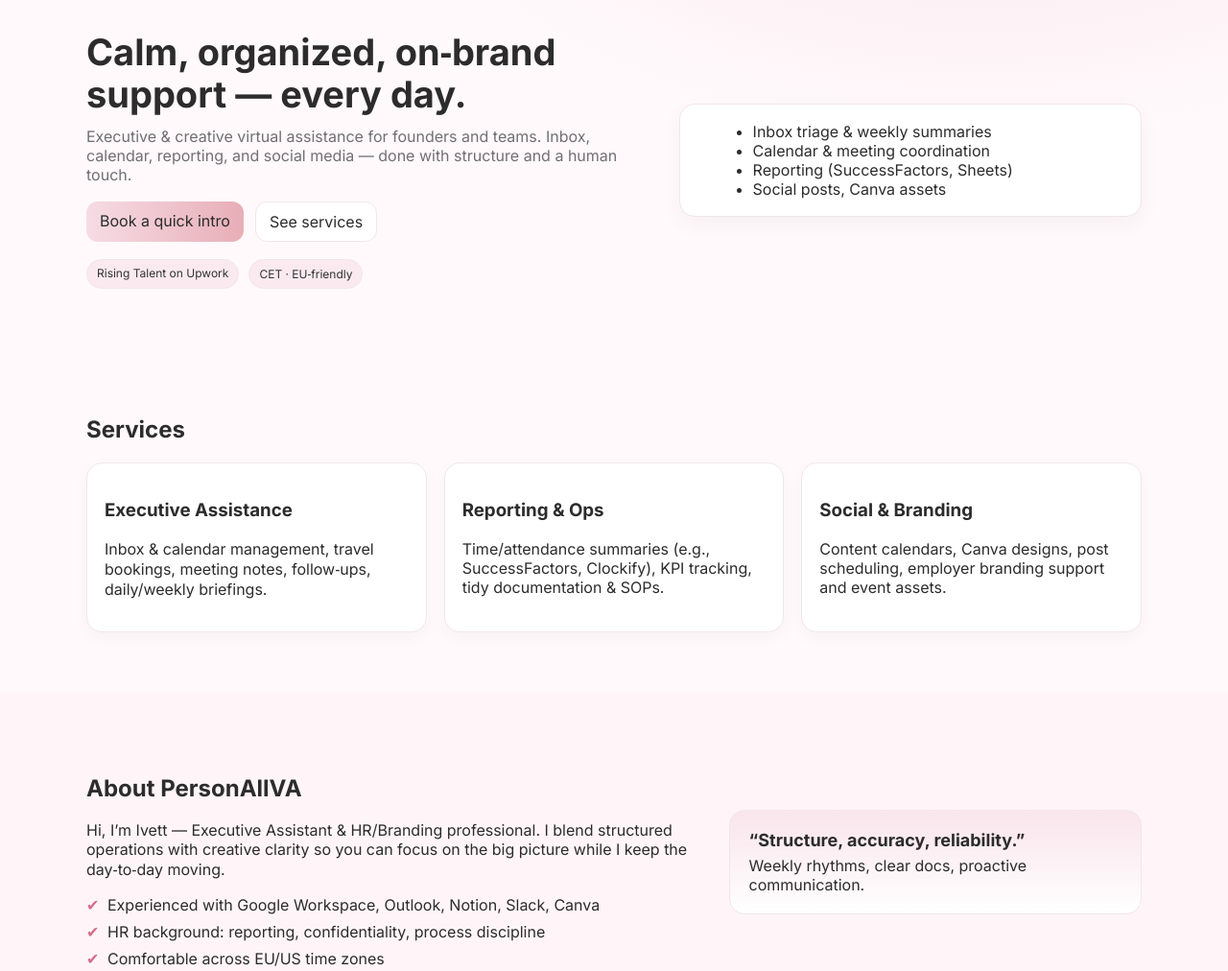
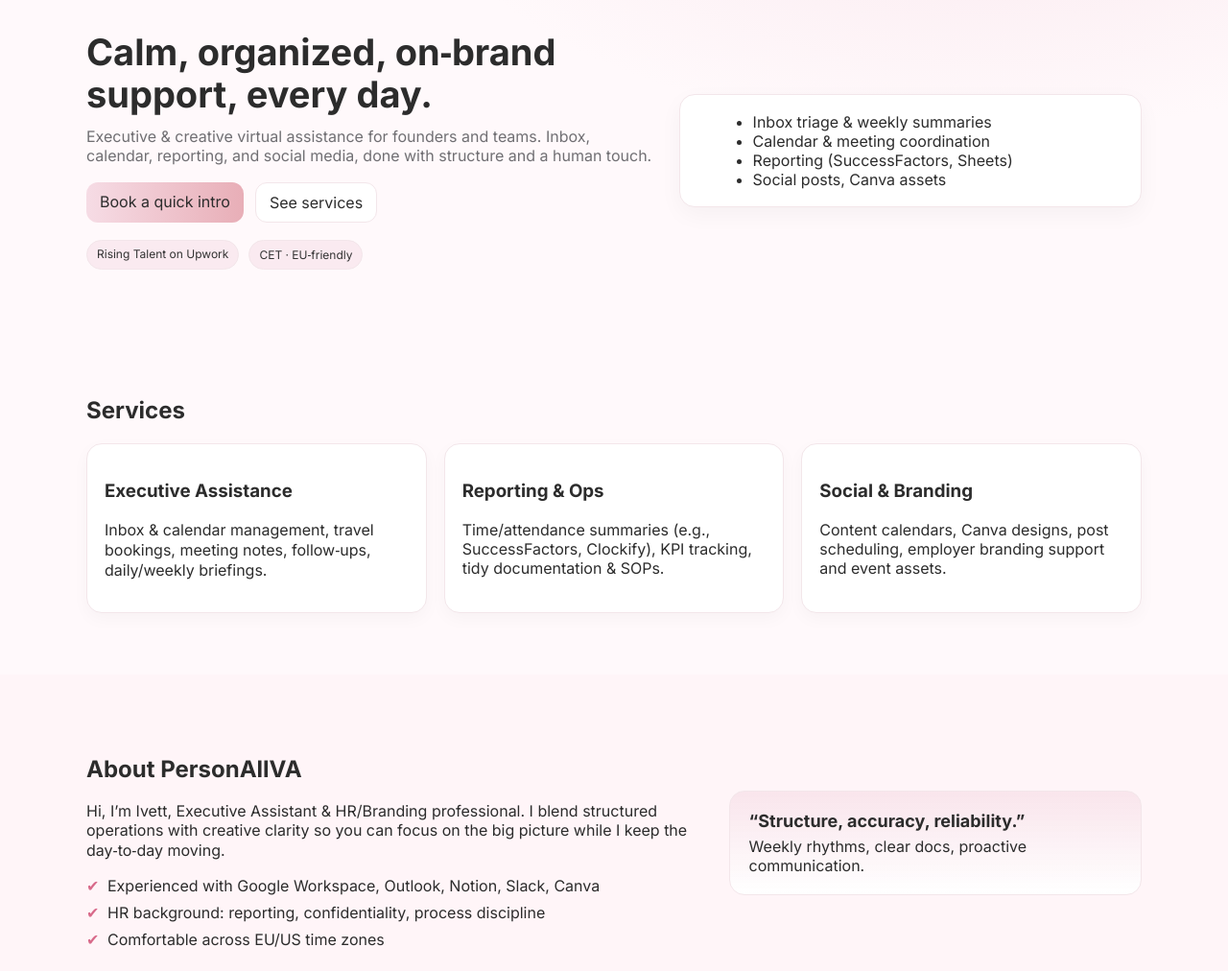
Before and after one commit to personallva/personallva-site, a plain HTML site: page index.html in a window 1280 px wide. Shown: the part 60-1072 px from the top of the page at 96% size. Drawn offline with Linux system fonts and the light colour scheme.

Commit message:
Update index.html

```diff
--- a/index.html
+++ b/index.html
@@ -27,8 +27,8 @@
     </div>
     <div class="container hero">
       <div class="hero-copy">
-        <h1>Calm, organized, on‑brand support — every day.</h1>
-        <p>Executive & creative virtual assistance for founders and teams. Inbox, calendar, reporting, and social media — done with structure and a human touch.</p>
+        <h1>Calm, organized, on‑brand support, every day.</h1>
+        <p>Executive & creative virtual assistance for founders and teams. Inbox, calendar, reporting, and social media, done with structure and a human touch.</p>
         <div class="cta-row">
           <a href="#contact" class="btn primary">Book a quick intro</a>
           <a href="#services" class="btn ghost">See services</a>
@@ -73,7 +73,7 @@
     <div class="container about">
       <div>
         <h2>About PersonAllVA</h2>
-        <p>Hi, I’m Ivett — Executive Assistant & HR/Branding professional. I blend structured operations with creative clarity so you can focus on the big picture while I keep the day‑to‑day moving.</p>
+        <p>Hi, I’m Ivett, Executive Assistant & HR/Branding professional. I blend structured operations with creative clarity so you can focus on the big picture while I keep the day‑to‑day moving.</p>
         <ul class="ticks">
           <li>Experienced with Google Workspace, Outlook, Notion, Slack, Canva</li>
           <li>HR background: reporting, confidentiality, process discipline</li>
```
